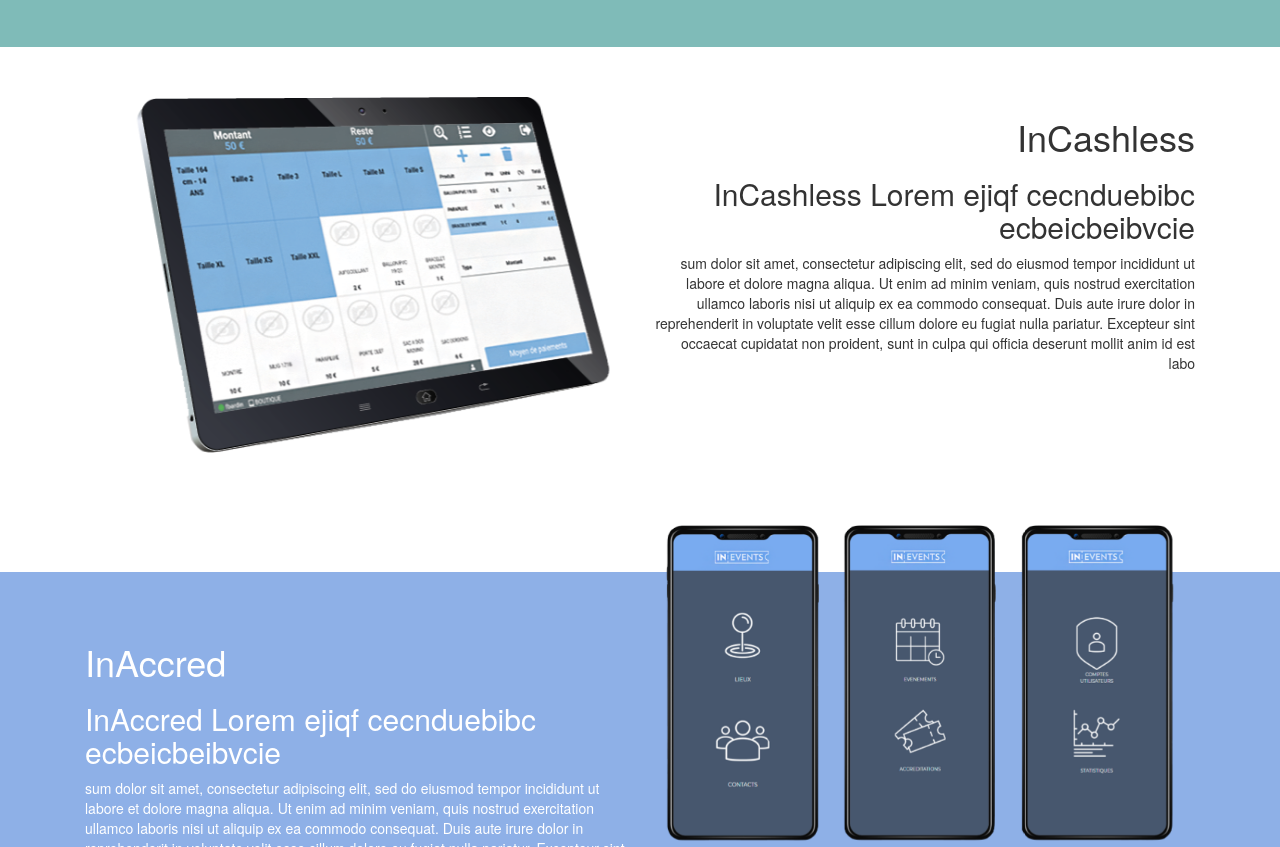
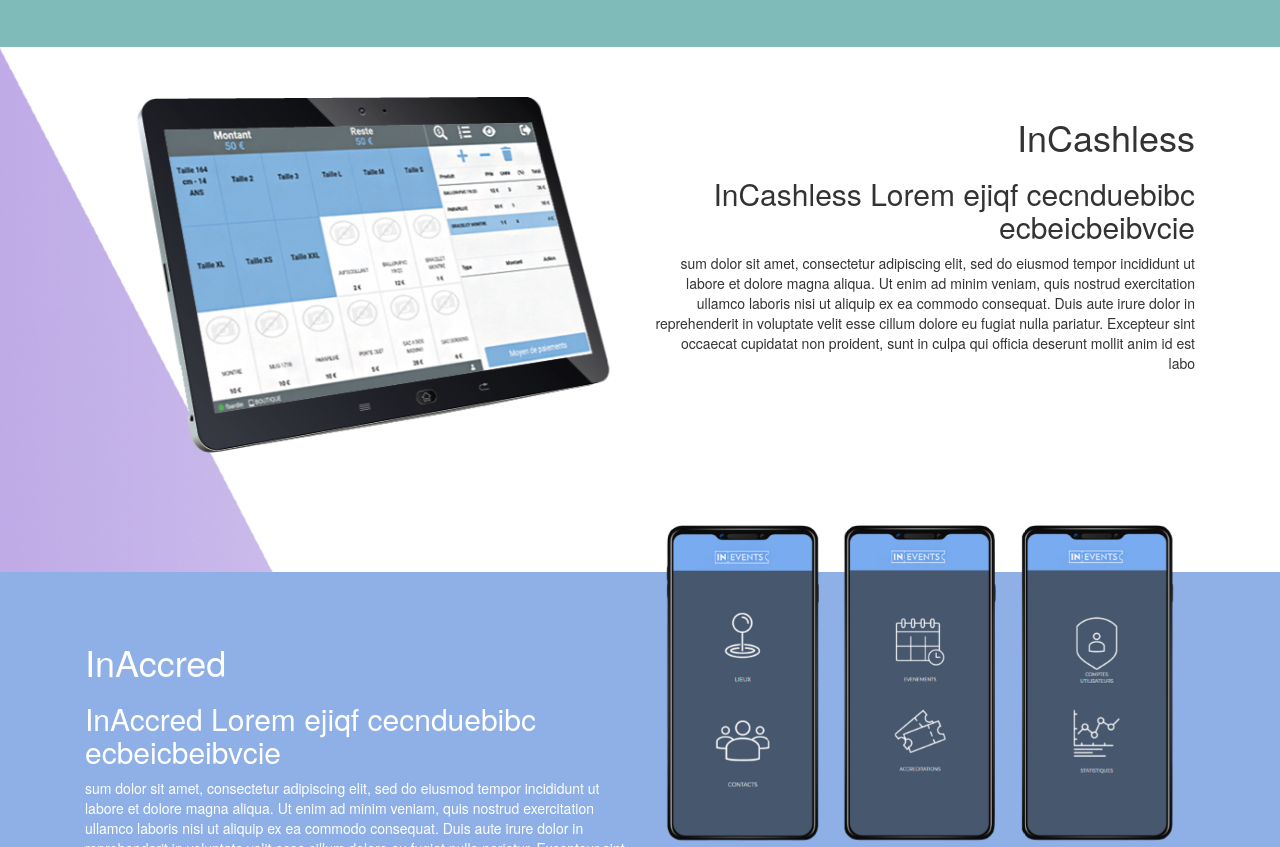
Before and after one commit to juvigne/inevents1.github.io, a plain HTML site: page index.html in a window 1280 px wide. Shown: the part 1502-2349 px from the top of the page. Drawn offline with Linux system fonts and the light colour scheme; files whose address does not match are found by name.

Commit message:
[+][UPD][SITE] init

```diff
--- a/css/style.css
+++ b/css/style.css
@@ -205,7 +205,7 @@ License URL: http://creativecommons.org/licenses/by/3.0/
 .content-cashless
 {
     background-size: cover;
-    background:url(../images/bloc-triangle.png) no-repeat 0px 0px;
+    background:url(../images/home/inevents_background_triangle.png) no-repeat 0px 0px;
     padding-bottom:50px;
 }
 .content-cashless #cashless
```
Also changed, not shown: images/home/inevents_background_triangle.png (added).
